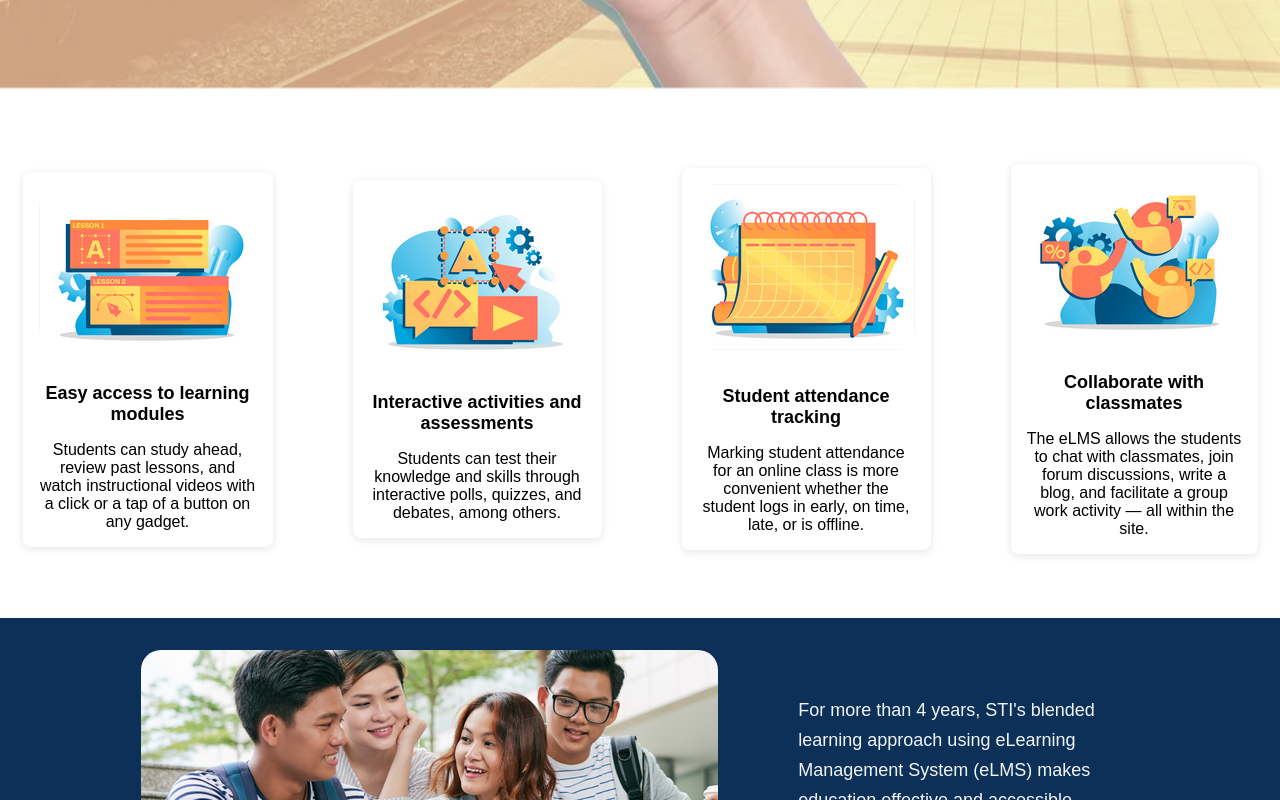
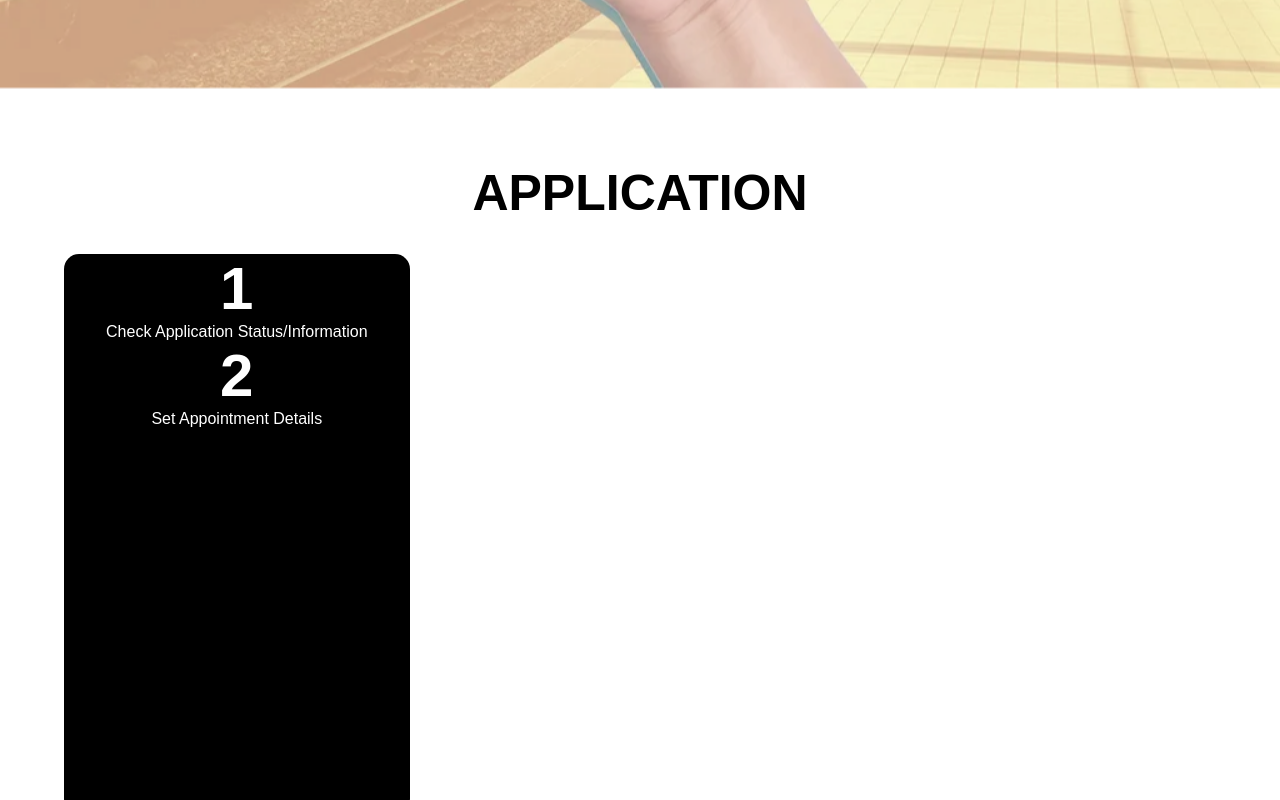
Before and after one commit to jjj-ols123/beep_thesis, a React (Vite) app in the folder front-end/: page / in a window 1280 px wide. Shown: the part 700-1500 px from the top of the page. Built offline with nearby package versions, Linux system fonts and the light colour scheme.

Commit message:
add appointment choice container

```diff
--- a/front-end/src/App.css
+++ b/front-end/src/App.css
@@ -150,6 +150,13 @@
 }
 
 /* body_mid */
+
+#services_header {
+    text-align: center;
+    font-size: 50px;
+    font-family: 'Poppins', sans-serif;
+    padding-top: 2rem;
+}
 
 
 .container {
@@ -325,3 +332,17 @@
 .input {
     width: 150px;
 }
+
+.application_container {
+    display: flex;
+    justify-content: space-between;
+    align-items: center;
+    padding: 2rem;
+}
+
+.application_choices {
+    width: 30%;
+    height: 35rem;
+    background-color: black;
+    border-radius: 15px;
+}
--- a/front-end/src/components/body_mid.jsx
+++ b/front-end/src/components/body_mid.jsx
@@ -1,26 +1,21 @@
-import img1 from '../assets/1.png'
-import img2 from '../assets/2.png'
-import img3 from '../assets/3.png'
-import img4 from '../assets/4.png'
 import { forwardRef } from 'react'
 
-function Squares( {title, description, image}) {
-    return(
-        <div className='squares'>
-            <img src={image} alt={title} className='square_image' />
-            <h2>{title}</h2>
-            <p>{description}</p>
-        </div>
-    )
-}
 
 const Body_Mid = forwardRef((props, ref) => {
     return(
         <main ref={ref} className='body_mid'>
-            <div className='container'>
-                {stiMeaning.map((item, index) => (
-                    <Squares key={index} image={item.image} title={item.title} description={item.description} />
-                ))}
+        <h1 id="services_header">APPLICATION</h1>
+            <div className='application_container'>
+                <div className='application_choices'>
+                    <div className='application_items'>
+                        {applicationItems.map((item, index) => (
+                        <div key={index} className='sti_info'>
+                            <h1>{item.number}</h1>
+                            <p>{item.title}</p>
+                        </div>
+                    ))}
+                    </div>
+                </div>
             </div>
         </main>
     )
@@ -28,26 +23,7 @@ const Body_Mid = forwardRef((props, ref) => {
 
 export default Body_Mid;
 
-
-const stiMeaning = [
-    {
-        image: img1,
-        title: 'Easy access to learning modules',
-        description: 'Students can study ahead, review past lessons, and watch instructional videos with a click or a tap of a button on any gadget.'
-    },
-    {
-        image: img2,
-        title: 'Interactive activities and assessments',
-        description: 'Students can test their knowledge and skills through interactive polls, quizzes, and debates, among others.'
-    },
-    {
-        image: img3,
-        title: 'Student attendance tracking',
-        description: 'Marking student attendance for an online class is more convenient whether the student logs in early, on time, late, or is offline.'
-    },
-    {
-        image: img4,
-        title: 'Collaborate with classmates',
-        description: 'The eLMS allows the students to chat with classmates, join forum discussions, write a blog, and facilitate a group work activity — all within the site.'
-    }
-];
+const applicationItems = [
+    { number: 1, title: 'Check Application Status/Information' },
+    { number: 2, title: 'Set Appointment Details' },
+]
--- a/front-end/src/components/header.jsx
+++ b/front-end/src/components/header.jsx
@@ -53,7 +53,7 @@ function Header({ servicesRef }) {
 
             <div className='right_nav'>
             <ul className='nav-links'>
-                <li><a href="#services" onClick={(event) => scrollToSection(event, servicesRef)} className="header_text">Services</a></li>
+                <li><a href="#services" onClick={(event) => scrollToSection(event, servicesRef)} className="header_text">Apply Now!</a></li>
                 <li><a href="" className="header_text">About Us</a></li>
                 <li><a href="" className="header_text">Contacts</a></li>
                 <li><a href="" className="header_text">FAQ</a></li>
```
